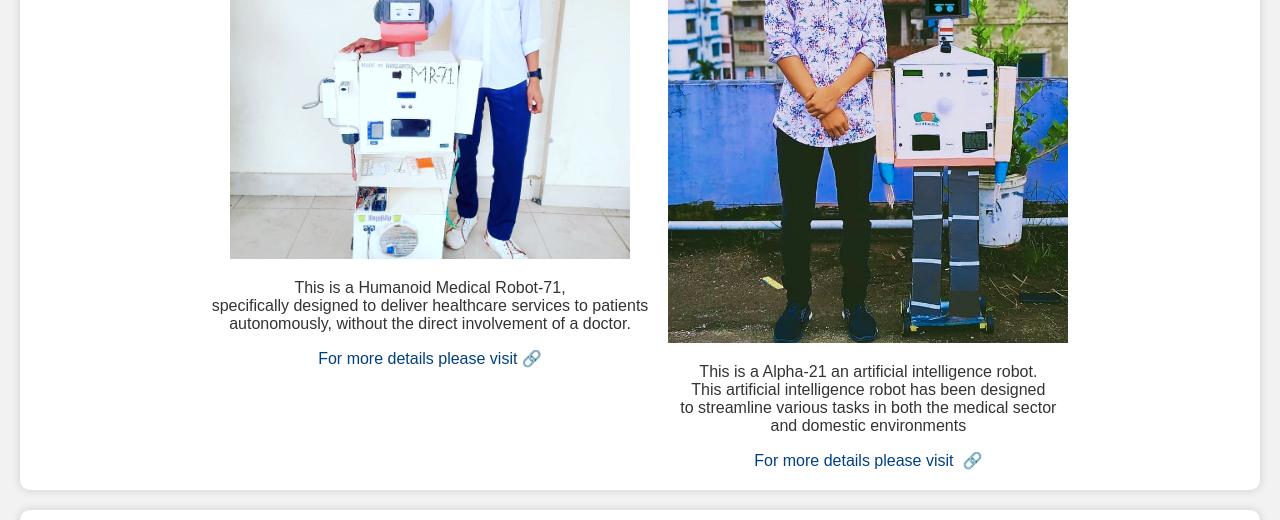
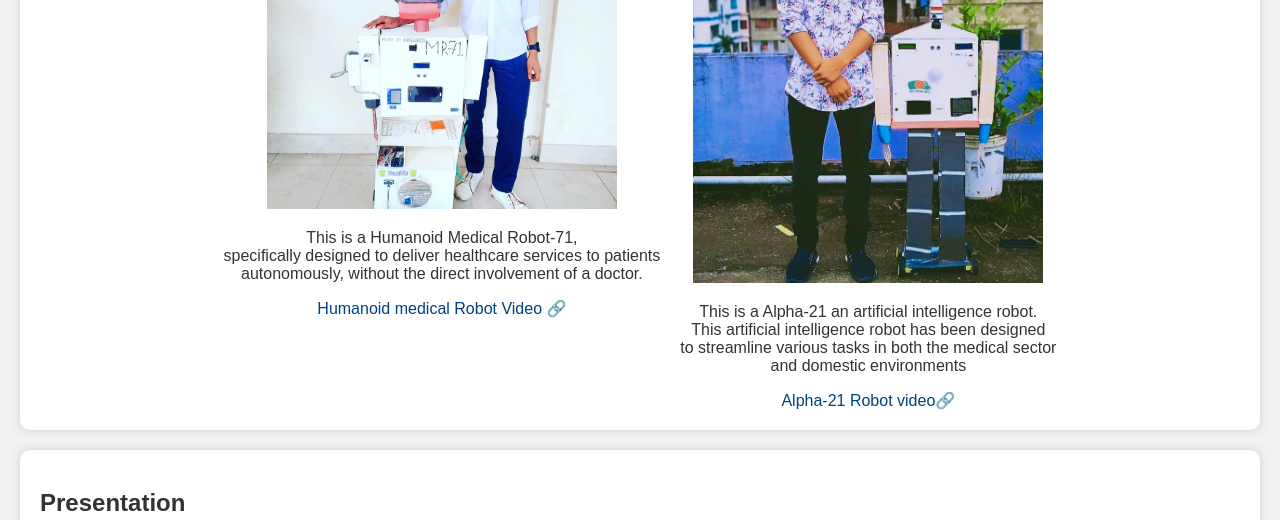
Before and after one commit to mdzihadulislam/mdzihad.github.io, a plain HTML site: page index.html in a window 1280 px wide. Shown: the part 847-1367 px from the top of the page. Drawn offline with Linux system fonts and the light colour scheme; grey boxes are pictures that could not be loaded.

Commit message:
Update index.html

```diff
--- a/index.html
+++ b/index.html
@@ -27,25 +27,25 @@
 
     <div>
       <h3>Humanoid Medical Robot-71</h3>
-     <img src="MedicalRobot.jpg" alt="MedicalRobot.jpg" width="400"/>
+     <img src="MedicalRobot.jpg" alt="MedicalRobot.jpg" width="350"/>
 
       <p>This is a Humanoid Medical Robot-71,<br>  specifically designed to deliver healthcare services to patients<br> autonomously, without the direct involvement of a doctor.
 </p>
  <a href="https://youtu.be/oVUG3B_AB6I?si=DJuMH4Zz1csJnQAp" target="_blank">
- For more details please visit  🔗
+ Humanoid medical Robot Video 🔗
 </a>
     </div>
 
     <div>
       <h3>Alpha-21 Medical & Homey Robot</h3>
-     <img src="Alpharobot.jpg" alt="Alpharobot" width="400"/>
+     <img src="Alpharobot.jpg" alt="Alpharobot" width="350"/>
       <p>This is a Alpha-21 an artificial intelligence robot.
       <br>This artificial intelligence robot has been designed <br>to streamline various tasks
       in both the medical sector<br> and domestic environments
 
       </p>
        <a href="https://www.facebook.com/share/v/14EDrjV63UP/" target="_blank">
-  For more details please visit  🔗
+ Alpha-21 Robot video🔗
   </a>
 
     </div>
```
